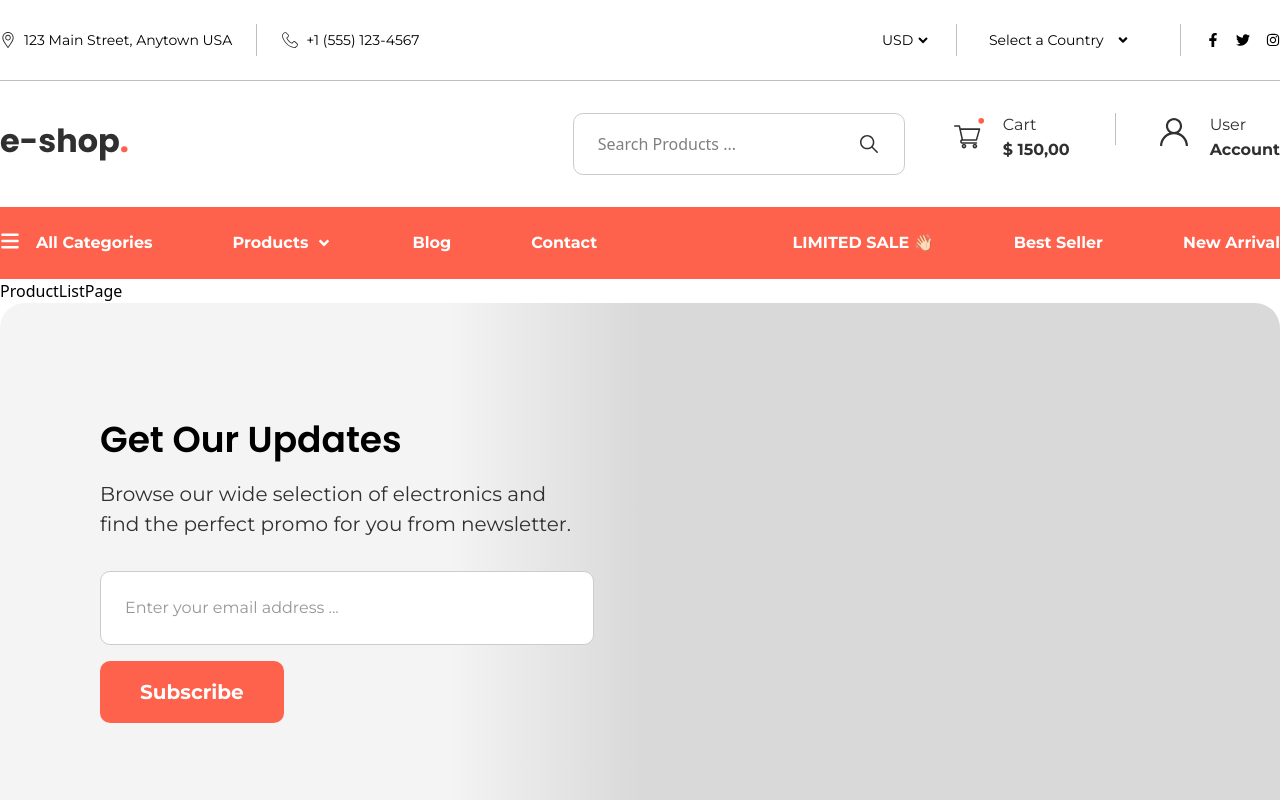
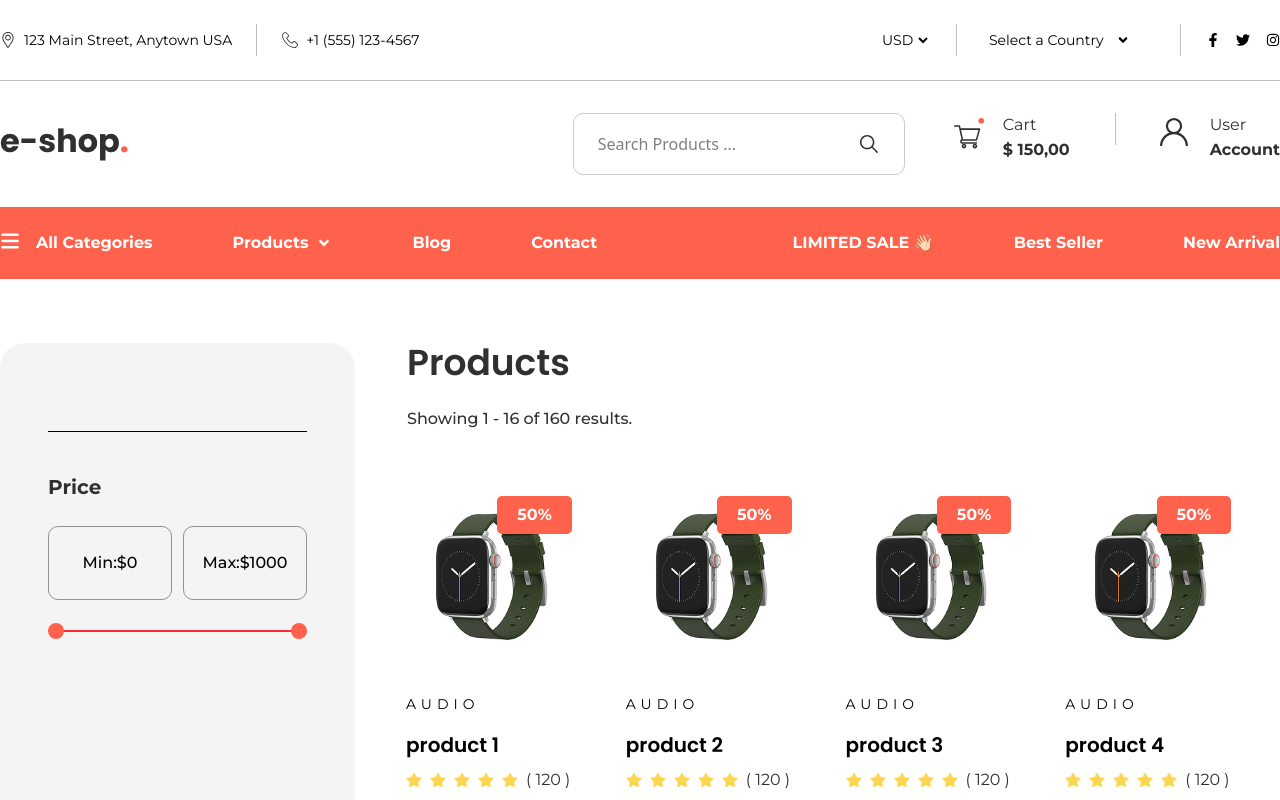
Before and after one commit to moumitaseemaa/eshop, a React (Vite) app: page /product-list in a window 1280 px wide. Shown: the top 800 px of the page. Built offline with nearby package versions, Linux system fonts and the light colour scheme.

Commit message:
ProductListPage has added

```diff
--- /dev/null
+++ b/src/components/Pagination.jsx
@@ -0,0 +1,66 @@
+import PaginationLeftArrow from "../icons/productList/PaginationLeftArrow";
+import PaginationRightArrow from "../icons/productList/PaginationRightArrow";
+
+const Pagination = ({
+  totalItems,
+  itemsPerPage,
+  currentPage,
+  onPageChange,
+}) => {
+  let totalPages = Math.ceil(totalItems / itemsPerPage);
+  let maxPagesToShow = 10;
+  let pagesToShowBeforeAfter = 3;
+
+  let startPage = Math.max(1, currentPage - pagesToShowBeforeAfter);
+  let endPage = Math.min(totalPages, currentPage + pagesToShowBeforeAfter);
+  if (endPage - startPage + 1 < maxPagesToShow) {
+    if (startPage > 1) {
+      startPage = Math.max(1, endPage - maxPagesToShow + 1);
+    }
+    endPage = Math.min(totalPages, startPage + maxPagesToShow - 1);
+  }
+
+  const pageNumbers = [];
+
+  for (let i = startPage; i <= endPage; i++) {
+    pageNumbers.push(i);
+  }
+
+  return (
+    <div className="flex justify-between items-center p-4 pb-0">
+      <button
+        onClick={() => onPageChange(currentPage - 1)}
+        disabled={currentPage === 1}
+        className=" cursor-pointer "
+      >
+        <PaginationLeftArrow />
+      </button>
+      {pageNumbers.map((number, index) => (
+        <button
+          key={index}
+          onClick={() => onPageChange(number)}
+          className={`mx-4 font-['Poppins'] font-semibold text-xl text-[#303030] cursor-pointer
+          ${
+            currentPage === number
+              ? "bg-[#FF624C] text-white px-4.5 py-[9px] rounded-[5px]"
+              : " "
+          }`}
+        >
+          {number}
+        </button>
+      ))}
+      <button
+        onClick={() => onPageChange(currentPage + 1)}
+        disabled={currentPage === totalPages}
+        className=" cursor-pointer "
+      >
+        <PaginationRightArrow />
+      </button>
+      <span className="ml-2">
+        Showing {currentPage * itemsPerPage} of {totalItems} results.
+      </span>
+    </div>
+  );
+};
+
+export default Pagination;
--- a/src/components/header/topComponent/TopRightBar.jsx
+++ b/src/components/header/topComponent/TopRightBar.jsx
@@ -41,7 +41,7 @@ const TopRightBar = () => {
   // useEffect of CountryNameDropDown
   useEffect(() => {
     let handleClickCountryOutSide = (event) => {
-      console.log(countryRef.current.contains(event.target));
+      // console.log(countryRef.current.contains(event.target));
       if (countryRef.current && !countryRef.current.contains(event.target))
         setIsPost(false);
     };
--- /dev/null
+++ b/src/components/productListComponent/ProductListComponent.jsx
@@ -0,0 +1,18 @@
+import Container from "../commonLayouts/Container";
+import ProductListLeftSide from "./ProductListLeftSide";
+import ProductListRightSide from "./ProductListRightSide";
+
+const ProductListComponent = () => {
+  return (
+    <div className="mt-16 mb-20">
+      <Container>
+        <div className="flex justify-between gap-x-[26px] ">
+          <ProductListLeftSide />
+          <ProductListRightSide />
+        </div>
+      </Container>
+    </div>
+  );
+};
+
+export default ProductListComponent;
--- /dev/null
+++ b/src/components/productListComponent/ProductListLeftSide.jsx
@@ -0,0 +1,72 @@
+import { useState } from "react";
+
+const ProductListLeftSide = () => {
+  const [minValue, setMinValue] = useState(0);
+  const [maxValue, setMaxValue] = useState(1000);
+
+  let updateSlider = (type, value) => {
+    console.log(type);
+
+    if (type == "min") {
+      const newMin = Math.min(parseInt(value), maxValue - 10);
+      setMinValue(newMin);
+    } else {
+      const newMax = Math.max(parseInt(value), minValue - 10);
+      setMaxValue(newMax);
+    }
+  };
+
+  const minPercent = (minValue / 1000) * 100;
+  const maxPercent = (maxValue / 1000) * 100;
+  return (
+    <div className="w-[355px] max-h-[1057px] bg-[#F4F4F4] p-12 rounded-[25px]">
+      <hr className="bg-[#C3C3C3] w-full my-10"  />
+      <div>
+        <h3 className="font-['Montserrat'] font-bold text-xl text-[#303030] leading-7.5">
+          Price
+        </h3>
+        <div className="w-full mt-6">
+          <div className="flex justify-between gap-x-[11px] mb-7.5">
+            <span className="border border-[#929292] rounded-[10px] h-[74px] w-[124px] flex justify-center items-center font-['Montserrat'] font-medium text-base leading-6">
+              Min:${minValue}
+            </span>
+            <span className="border border-[#929292] rounded-[10px] h-[74px] w-[124px] flex justify-center items-center font-['Montserrat'] font-medium text-base leading-6">
+              Max:${maxValue}
+            </span>
+          </div>
+          <div className="relative w-full h-[2px] bg-[#C3C3C3] rounded">
+            <div
+              className="absolute h-full bg-red-500 rounded"
+              style={{
+                left: `${minPercent}%`,
+                width: `${maxPercent - minPercent}%`,
+              }}
+            ></div>
+            <input
+              type="range"
+              min={0}
+              max={1000}
+              value={minValue}
+              step={10}
+              onChange={(e) => updateSlider("min", e.target.value)}
+              className="absolute w-full h-full bg-transparent pointer-events-none appearance-none rounded "
+              style={{ zIndex: 2 }}
+            />
+            <input
+              type="range"
+              min={10}
+              max={1000}
+              value={maxValue}
+              step={10}
+              onChange={(e) => updateSlider("max", e.target.value)}
+              className="absolute w-full h-full bg-transparent pointer-events-none appearance-none rounded "
+              style={{ zIndex: 2 }}
+            />
+          </div>
+        </div>
+      </div>
+    </div>
+  );
+};
+
+export default ProductListLeftSide;
--- /dev/null
+++ b/src/components/productListComponent/ProductListRightSide.jsx
@@ -0,0 +1,67 @@
+import { useState } from "react";
+import Flex from "../commonLayouts/Flex";
+import ProductLayout from "../commonLayouts/ProductLayout";
+import Pagination from "../Pagination";
+
+const ProductListRightSide = () => {
+  let [currentPage, setCurrentPage] = useState(1);
+  const itemsPerPage = 16;
+
+  const products = Array.from({ length: 160 }, (_, index) => ({
+    id: index + 1,
+    name: `product ${index + 1}`,
+    price: (Math.random() * 100).toFixed(2),
+  }));
+  console.log(products);
+
+  const startIndex = (currentPage - 1) * itemsPerPage;
+  const currentProducts = products.slice(startIndex, startIndex + itemsPerPage);
+  return (
+    <div className="w-[80%]">
+      {/* Product details */}
+      <div className="pl-[26px]">
+        <h5 className="font-['Poppins'] font-semibold text-4xl text-[#303030] pb-6">
+          Products
+        </h5>
+        <Flex>
+          <p className="font-['Montserrat'] font-medium text-[#303030] text-base leading-6 mb-12">
+            Showing {startIndex + 1} - {currentPage * itemsPerPage} of{" "}
+            {products.length} results.
+          </p>
+        </Flex>
+      </div>
+       {/* Product Category part */}
+      <Flex className="gap-1 flex-wrap">
+        {currentProducts.map((item, index) => (
+          <div key={index} className="w-[24%]">
+            <ProductLayout
+              percentTag={true}
+              discountPercentTag={false}
+              discount="50"
+              category="Audio"
+              title={item.name}
+              rating="5"
+              ratingAmount="120"
+              price="59.00"
+              border={true}
+              bg="transparent"
+              stock={false}
+              stockAmount="50"
+              limitedStock={false}
+              springBorder={true}
+            />
+          </div>
+        ))}
+        {/* Pagination part */}
+        <Pagination
+          totalItems={products.length}
+          itemsPerPage={itemsPerPage}
+          currentPage={currentPage}
+          onPageChange={setCurrentPage}
+        />
+      </Flex>
+    </div>
+  );
+};
+
+export default ProductListRightSide;
--- a/src/icons/footer/PhoneIcon.jsx
+++ b/src/icons/footer/PhoneIcon.jsx
@@ -7,7 +7,7 @@ const PhoneIcon = ({ width = 20, height = 20, color = "#303030" }) => {
       fill="none"
       xmlns="http://www.w3.org/2000/svg"
     >
-      <g opacity="0.75" clip-path="url(#clip0_21_721)">
+      <g opacity="0.75" clipPath="url(#clip0_21_721)">
         <path
           d="M17.2325 13.9201C16.0243 12.8867 14.7982 12.2608 13.6048 13.2926L12.8922 13.9162C12.3709 14.3689 11.4015 16.484 7.65359 12.1726C3.90646 7.86665 6.13632 7.19621 6.65846 6.74743L7.37495 6.12304C8.56207 5.08889 8.11407 3.78704 7.25788 2.44694L6.7412 1.63524C5.8811 0.29826 4.94451 -0.579789 3.75427 0.452797L3.11115 1.01475C2.5851 1.39797 1.11466 2.64363 0.757975 5.01007C0.328707 7.84948 1.68285 11.101 4.78529 14.6686C7.88383 18.2378 10.9176 20.0306 13.7913 19.9993C16.1796 19.9736 17.622 18.692 18.0731 18.2261L18.7186 17.6633C19.9057 16.6315 19.1681 15.581 17.9591 14.5453L17.2325 13.9201Z"
           fill={color}
--- /dev/null
+++ b/src/icons/productList/PaginationLeftArrow.jsx
@@ -0,0 +1,18 @@
+const PaginationLeftArrow = ({ width = 32, height = 32, color = "#303030" }) => {
+  return (
+    <svg
+      width={width}
+      height={height}
+      viewBox="0 0 32 32"
+      fill="none"
+      xmlns="http://www.w3.org/2000/svg"
+    >
+      <path
+        d="M9.99994 16.0001C9.99994 16.2558 10.0977 16.5118 10.2929 16.7071L20.2929 26.7071C20.6837 27.0978 21.3164 27.0978 21.7069 26.7071C22.0974 26.3163 22.0977 25.6836 21.7069 25.2931L12.4139 16.0001L21.7069 6.70706C22.0977 6.31631 22.0977 5.68356 21.7069 5.29306C21.3162 4.90256 20.6834 4.90231 20.2929 5.29306L10.2929 15.2931C10.0977 15.4883 9.99994 15.7443 9.99994 16.0001Z"
+        fill={color}
+      />
+    </svg>
+  );
+};
+
+export default PaginationLeftArrow;
--- /dev/null
+++ b/src/icons/productList/PaginationRightArrow.jsx
@@ -0,0 +1,18 @@
+const PaginationRightArrow = ({ width = 32, height = 32, color = "#303030" }) => {
+  return (
+    <svg
+     width={width}
+      height={height}
+      viewBox="0 0 32 32"
+      fill="none"
+      xmlns="http://www.w3.org/2000/svg"
+    >
+      <path
+        d="M22.0001 15.9999C22.0001 15.7442 21.9023 15.4882 21.7071 15.2929L11.7071 5.29294C11.3163 4.90219 10.6836 4.90219 10.2931 5.29294C9.90256 5.68369 9.90231 6.31644 10.2931 6.70694L19.5861 15.9999L10.2931 25.2929C9.90231 25.6837 9.90231 26.3164 10.2931 26.7069C10.6838 27.0974 11.3166 27.0977 11.7071 26.7069L21.7071 16.7069C21.9023 16.5117 22.0001 16.2557 22.0001 15.9999Z"
+        fill={color}
+      />
+    </svg>
+  );
+};
+
+export default PaginationRightArrow;
--- a/src/index.css
+++ b/src/index.css
@@ -23,3 +23,31 @@
 .feature_product.slick-slider .slick-track {
   @apply flex gap-1;
 }
+
+
+input[type=range]::-webkit-slider-thumb{
+  width: 16px;
+  height: 16px;
+  border-radius: 50%;
+  background: #FF624C;
+  pointer-events: auto;
+  cursor: pointer;
+  -webkit-appearance: none;
+  -webkit-border-radius: 50%;
+  -moz-border-radius: 50%;
+  -ms-border-radius: 50%;
+  -o-border-radius: 50%;
+}
+input[type=range]::-moz-range-thumb{
+  width: 16px;
+  height: 16px;
+  border-radius: 50%;
+  background: #FF624C;
+  pointer-events: auto;
+  cursor: pointer;
+  -webkit-appearance: none;
+  -webkit-border-radius: 50%;
+  -moz-border-radius: 50%;
+  -ms-border-radius: 50%;
+  -o-border-radius: 50%;
+}
--- a/src/pages/ProductListPage.jsx
+++ b/src/pages/ProductListPage.jsx
@@ -1,9 +1,9 @@
-import React from 'react'
+import ProductListComponent from "../components/productListComponent/ProductListComponent";
 
 const ProductListPage = () => {
   return (
-    <div>ProductListPage</div>
-  )
-}
+      <ProductListComponent/>
+       );
+};
 
-export default ProductListPage
+export default ProductListPage;
```
Also changed, not shown: src/icons/footer/EnvelopeIcon.jsx (+8 -8 lines), src/icons/header/HeaderPhoneIcon.jsx (+1 -1 lines).
